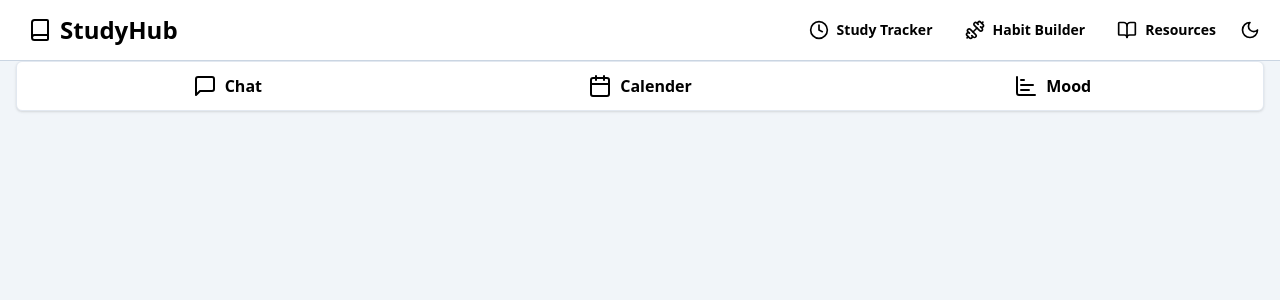
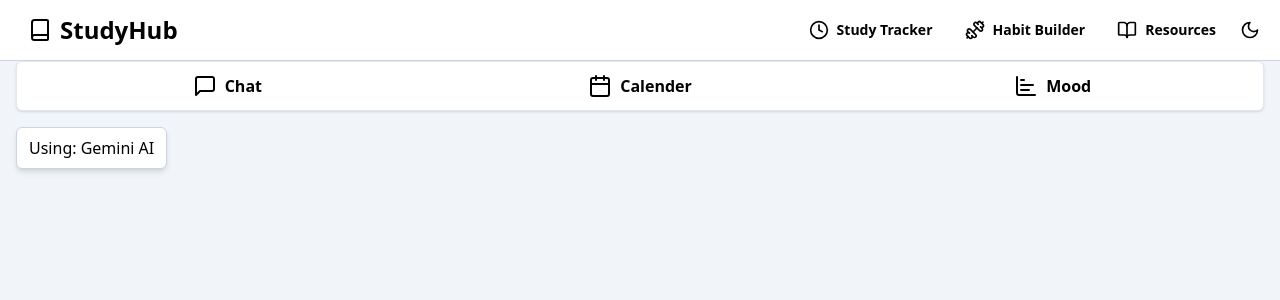
Before and after one commit to RikenMor001/StudyHub, a React (Vite) app: page /habit-builder in a window 1280 px wide. Shown: the top 300 px of the page. Built offline with nearby package versions, Linux system fonts and the light colour scheme.

Commit message:
Update habitBuilder.jsx

```diff
--- a/src/pages/habitBuilder/habitBuilder.jsx
+++ b/src/pages/habitBuilder/habitBuilder.jsx
@@ -5,6 +5,7 @@ import { Calendar, ChartBar, MessageSquare } from "lucide-react";
 
 export const HabitBuilder = () => {
         const [currentView, setCurrentView] = useState("chat");
+        const [useGemini, setUseGemini] = useState(false);
 
         return (
         <div className="flex flex-col bg-slate-100 h-screen">
@@ -24,6 +25,14 @@ export const HabitBuilder = () => {
                             Mood
                         </TabsTrigger>
                     </TabsList>
+
+                    <div className="">
+                        <button className="border border-slate-300 rounded-md px-3 py-2 shadow-md bg-white text-black"
+                        onClick={() => setUseGemini(!useGemini)}
+                        >
+                            {useGemini ? "Using: Default AI" : "Using: Gemini AI"}
+                        </button>
+                    </div>
                 </Tabs>
             </main>
         </div>
```
